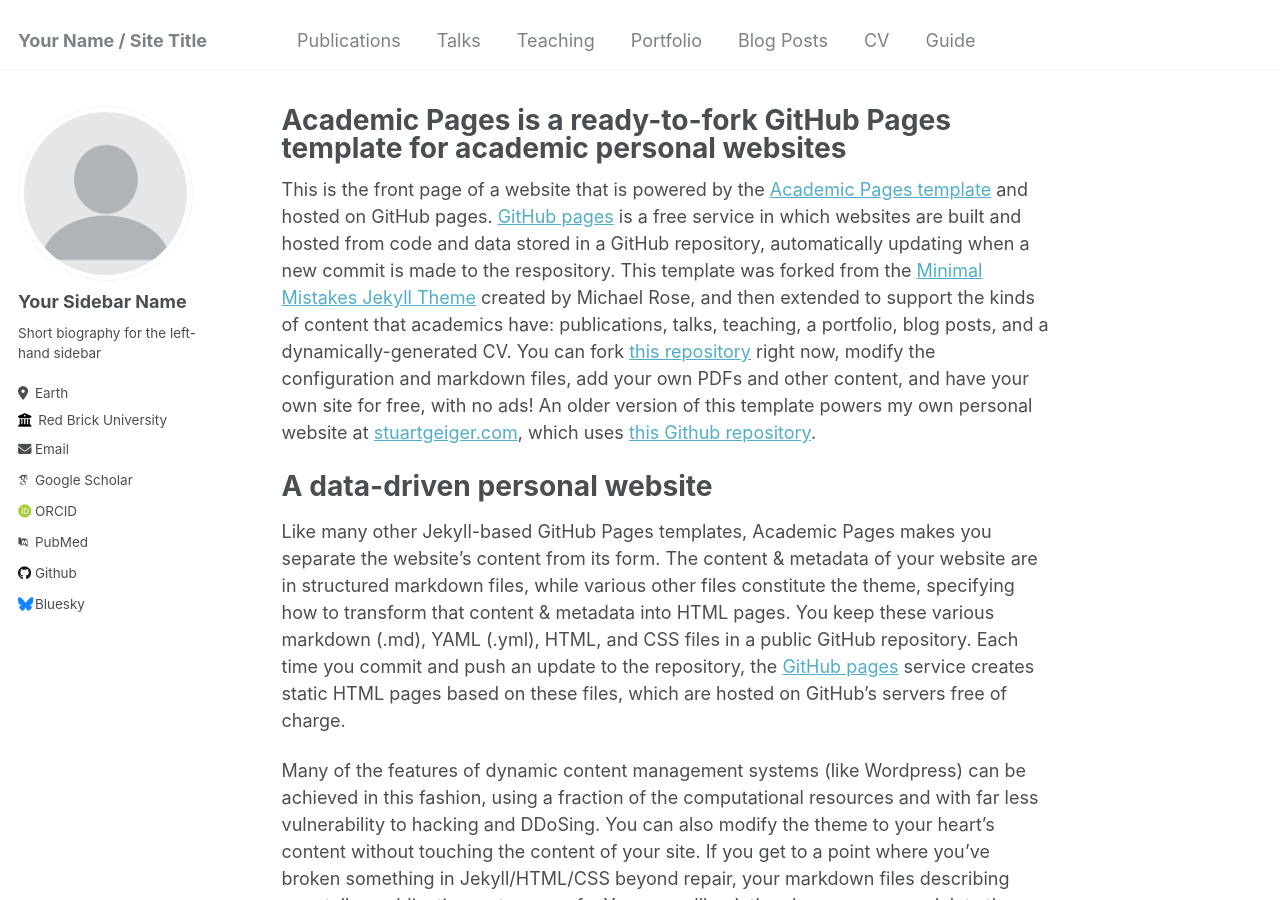
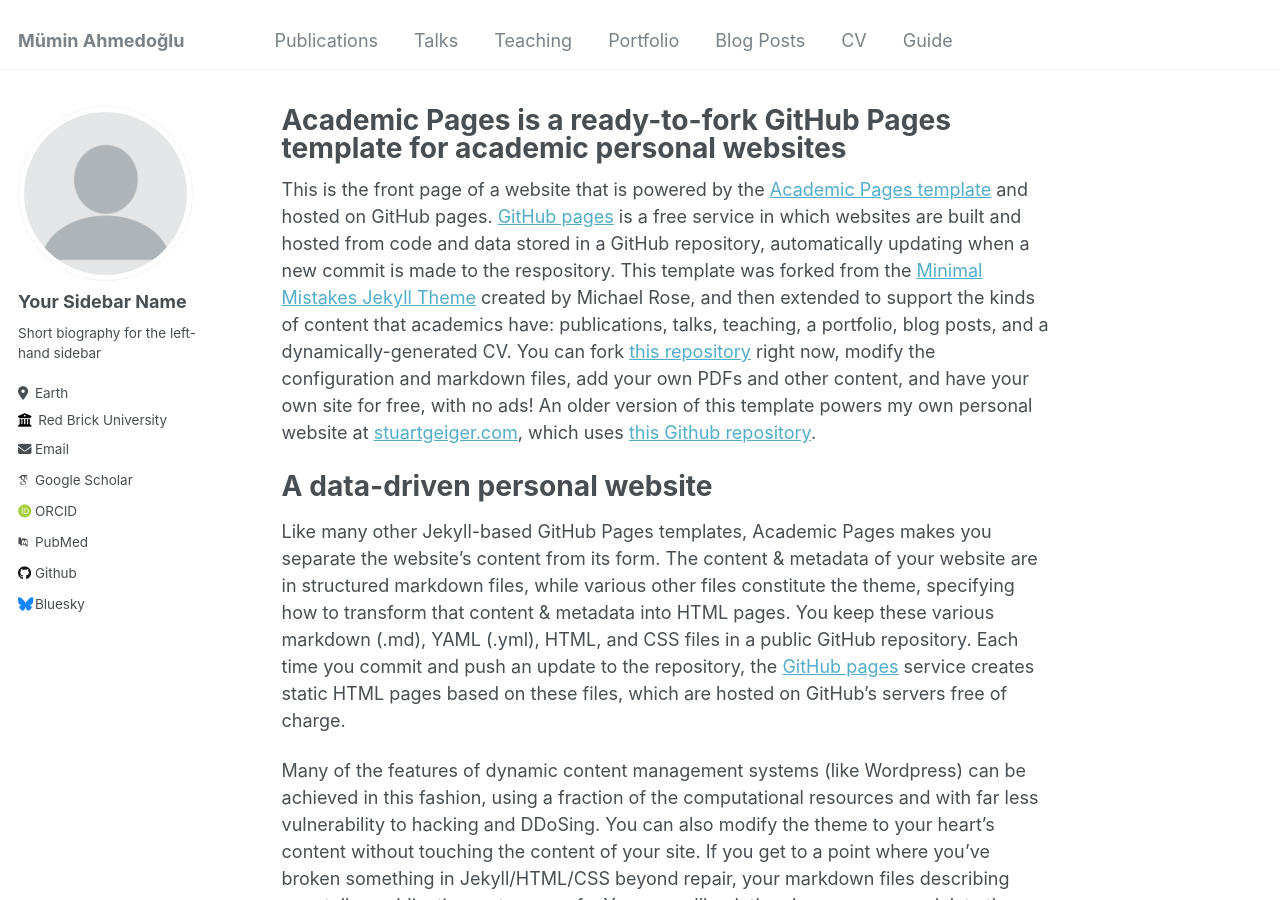
Before and after one commit to ahmedoglu/ahmedoglu.github.io, a Jekyll site: the page built from _pages/about.md, in a window 1280 px wide and 900 px high. Built offline with Jekyll 4.4.1, drawn with Linux system fonts in a browser that asks for light colours; some web fonts are replaced.

Commit message:
Update _config.yml

```diff
--- a/_config.yml
+++ b/_config.yml
@@ -8,7 +8,7 @@
 
 # Basic Site Settings
 locale                   : "en-US"
-title                    : "Your Name / Site Title"
+title                    : "Mümin Ahmedoğlu"
 title_separator          : "-"
 name                     : &name "Your Name"
 description              : &description "personal description"
```
